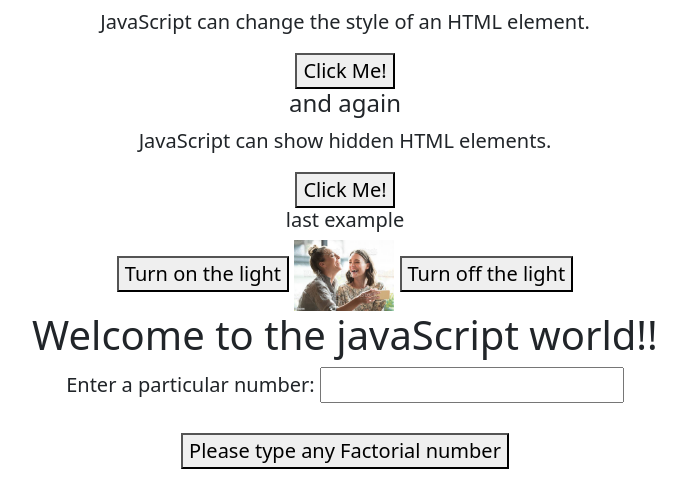
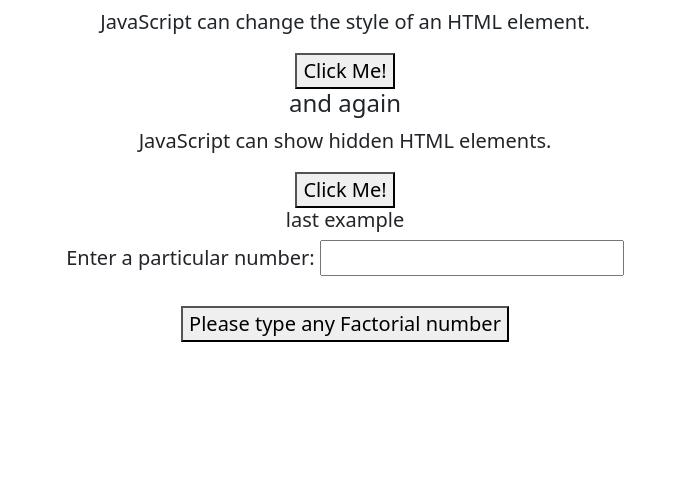
Before and after one commit to lannawollard/hw2, a PHP site: page / in a window 1280 px wide. Shown: the part 317-802 px from the top of the page, without its empty margins (295-981 px from the left). After the commit the page ends 659 px from the top, so only its background shows below. Run offline with PHP 8.4, Linux system fonts and the light colour scheme.

Commit message:
Update index.php

```diff
--- a/index.php
+++ b/index.php
@@ -23,15 +23,11 @@ include "view-header.php";
 <button type="button" onclick="document.getElementById('fourth').style.display='block'">Click Me!</button>
 
 <h5>last example</h5>
-<button onclick="document.getElementById('myImage').src='laughing.jpeg'">Turn on the light</button>
 
-<img id="myImage" src="laughing.jpeg" style="width:100px">
-
-<button onclick="document.getElementById('myImage').src='laughing.jpeg'">Turn off the light</button>
 
 <body style = "text-align: center; font-size: 20px;">
 
-<h1> Welcome to the javaScript world!! </h1>
+
 
 Enter a particular number: <input id = "num">
 
```
